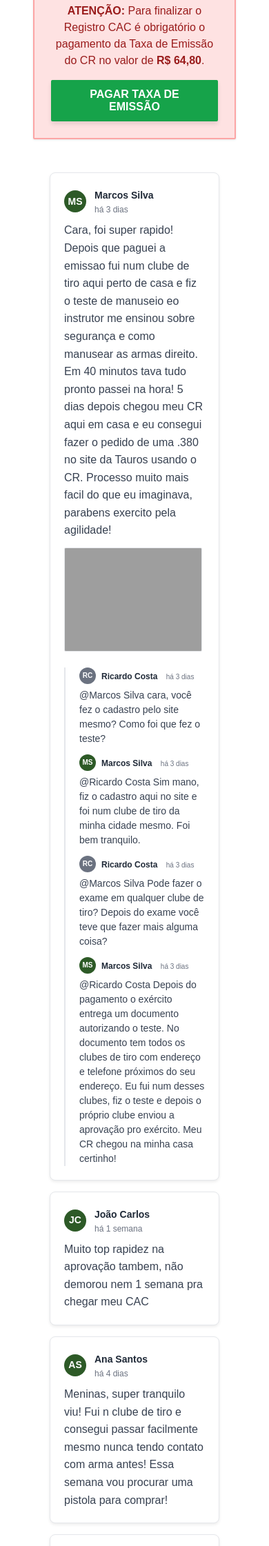
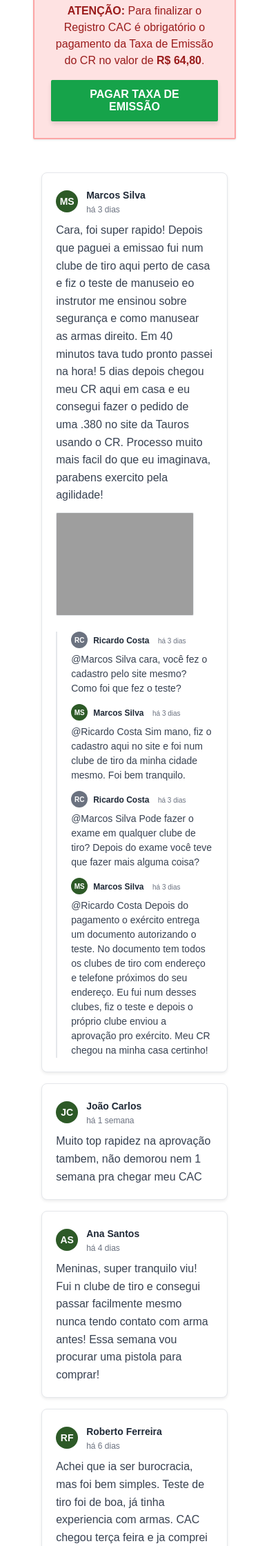
Before and after one commit to Senha1298/cac-1, a Flask app: page /aprovado in a window 390 px wide. Shown: the part 1277-3519 px from the top of the page at 69% size. Run offline with Flask 3, Linux system fonts and the light colour scheme; the visitor is signed in with stand-in values (Sample User, id 1); data that the repository does not hold is empty; some libraries are stand-ins or nearby versions; some web fonts are replaced; grey boxes are pictures that could not be loaded.

Commit message:
Adjust comment section width for better visual appearance
Update `templates/aprovado.html` to change the width of the comment section from `calc(100% - 40px)` to `95%` for improved responsiveness.

Replit-Commit-Author: Agent
Replit-Commit-Session-Id: 4e8a3271-fc60-46cb-bbe1-2fb08af81737
Replit-Commit-Checkpoint-Type: full_checkpoint
Replit-Commit-Screenshot-Url: https://storage.googleapis.com/screenshot-production-us-central1/a7e5579c-c6ab-4f3c-abec-5cf7d859c244/4e8a3271-fc60-46cb-bbe1-2fb08af81737/Tj8FA3B

```diff
--- a/templates/aprovado.html
+++ b/templates/aprovado.html
@@ -115,7 +115,7 @@
     </div>
 
 <!-- Seção de Comentários -->
-<div style="width: calc(100% - 40px); max-width: 1400px; margin: 48px auto 0 auto; padding: 0 20px; background-color: #fff;">
+<div style="width: 95%; margin: 48px auto 0 auto; padding: 0 20px; background-color: #fff;">
 
     <div>
             <!-- Comentário 1 - Específico sobre teste de tiro -->
```
